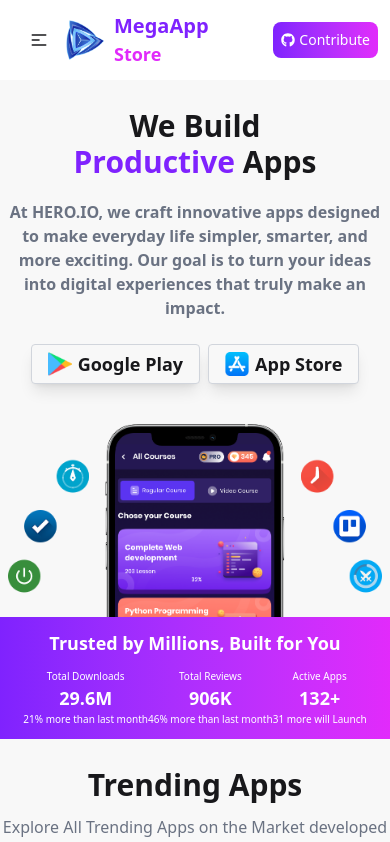
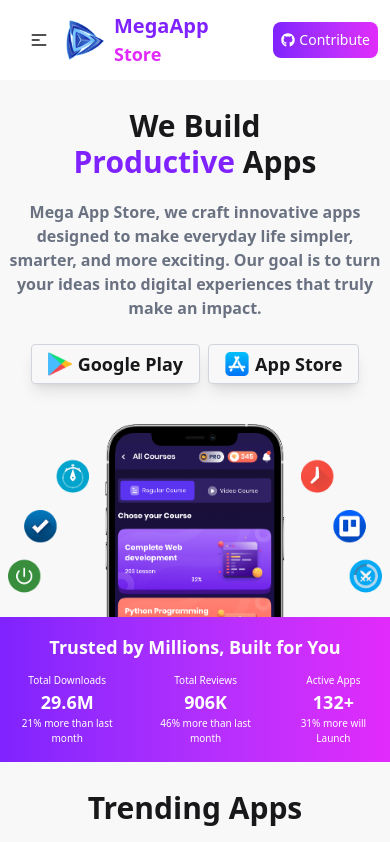
Before and after one commit to sh-shahedul/Mega-App-Store, a React (Vite) app: page / in a window 390 px wide. Shown: the top 842 px of the page. Built offline with nearby package versions, Linux system fonts and the light colour scheme.

Commit message:
adding banner gap for mobile device and change banner description

```diff
--- a/src/Component/Banner/Banner.jsx
+++ b/src/Component/Banner/Banner.jsx
@@ -9,7 +9,7 @@
     return (
         <div className='  bg-base-200 text-center md:py-10 py-7'>
            <h1 className='md:text-5xl text-3xl font-bold'> We Build <br /> <span className='text-violet-600'>Productive</span> Apps</h1>
-            <p className='font-semibold md:text-base text-[16px] max-w-[780px] mx-auto mt-4 text-gray-500 p-1'>At HERO.IO, we craft innovative apps designed to make everyday life simpler, smarter, and more exciting.   Our goal is to turn your ideas into digital experiences that truly make an impact.</p>
+            <p className='font-semibold md:text-base text-[16px] max-w-[780px] mx-auto mt-4 text-gray-500 p-1'>Mega App Store, we craft innovative apps designed to make everyday life simpler, smarter, and more exciting.   Our goal is to turn your ideas into digital experiences that truly make an impact.</p>
             <div className=' flex gap-2 justify-center mt-5'>
                 <Link className='btn text-lg font-semibold shadow-lg border border-gray-300  ' to='https://play.google.com/store/games?hl=en'> <img className='w-6 h-6' src={playstore} alt="" />Google Play</Link>
                 <Link className='btn  text-lg font-semibold shadow-lg border  border-gray-300 ' to='https://www.apple.com/app-store/'> <img  className='w-6 h-6' src={applestore} alt="" />App Store</Link>
@@ -18,9 +18,9 @@
                 <img className='px-2' src={hero} alt="" />
             </div>
 
-        <div className='bg-gradient-to-r from-violet-600 to-fuchsia-500 md:p-10 p-3  '>
+        <div className='bg-gradient-to-r from-violet-600 to-fuchsia-500 md:px-10 md:py-10 px-2 py-4 '>
             <h1 className='md:text-3xl text-lg font-semibold text-white'>Trusted by Millions, Built for You</h1>
-            <div className='flex justify-center md:gap-20 items-center md:mt-7 mt-3'>
+            <div className='flex justify-center md:gap-20 gap-5 items-center md:mt-7 mt-3'>
                 <div>
                    <h5 className='text-white font-medium text-[10px] md:text-base '>Total Downloads</h5>
                    <h1 className='text-white font-bold md:text-4xl text-lg '>29.6M</h1>
@@ -34,7 +34,7 @@
                 <div>
                    <h5 className='text-white font-medium  text-[10px] md:text-base'>Active Apps</h5>
                    <h1  className='text-white font-bold md:text-4xl text-lg '>132+</h1>
-                   <h5 className='text-white font-medium text-[10px] md:text-base'>31 more will Launch</h5>
+                   <h5 className='text-white font-medium text-[10px] md:text-base'>31% more will Launch</h5>
                 </div>
             </div>
         </div>
--- a/src/Component/Footer/Footer.jsx
+++ b/src/Component/Footer/Footer.jsx
@@ -38,9 +38,9 @@
     </div>
   </nav>
   </div>
- <div className='text-center max-w-screen-2xl mx-auto p-2'>
+ <div className='text-center max-w-screen-xl mx-auto p-2'>
    <hr />
-   <p className='mt-2' > Copyright © {new Date().getFullYear()} - All right reserved by Mega App Store</p>
+   <p className='mt-2 md:text-base text-sm' > Copyright © {new Date().getFullYear()} - All right reserved by Mega App Store</p>
  </div>
 </footer>
     );
```
Also changed, not shown: 1 other file (tests, documents, lock files or other folders).
